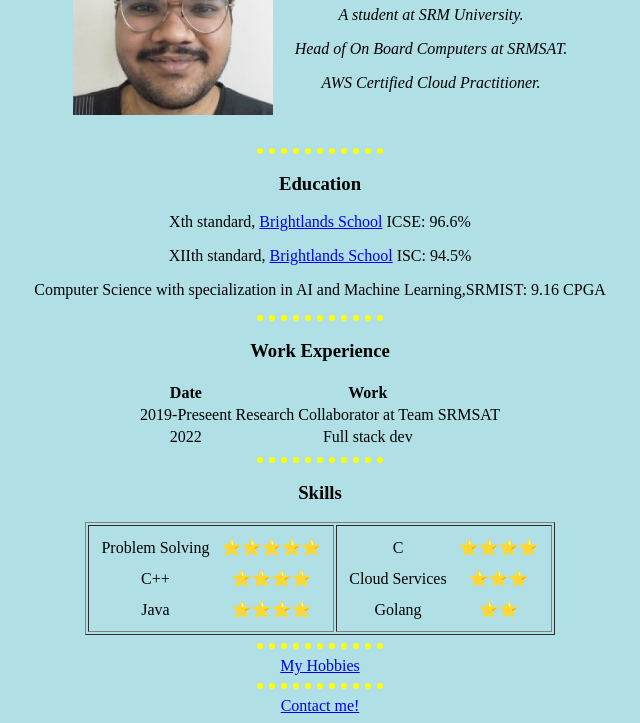
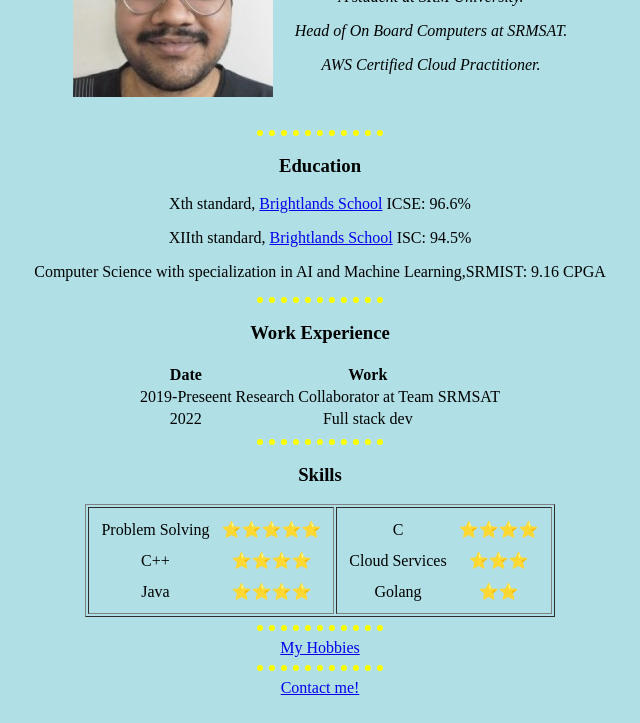
Before and after one commit to GeNeRaL-ShAdOw/SPA_html, a plain HTML site: page index.html in a window 1280 px wide. Shown: the part 132-855 px from the top of the page, without its empty margins (320-960 px from the left). Drawn offline with Linux system fonts and the light colour scheme.

Commit message:
Added css to every page

```diff
--- a/index.html
+++ b/index.html
@@ -4,7 +4,7 @@
 <head>
   <meta charset="utf-8">
   <title>Chinmaya's Mansion || 高殿</title>
-  <<link rel="stylesheet" href="css/styles.css">
+  <link rel="stylesheet" href="css/styles.css">
 </head>
 
 <body align="center">
```
Also changed, not shown: contact.html (+1 -0 lines), hobbies.html (+2 -1 lines).
